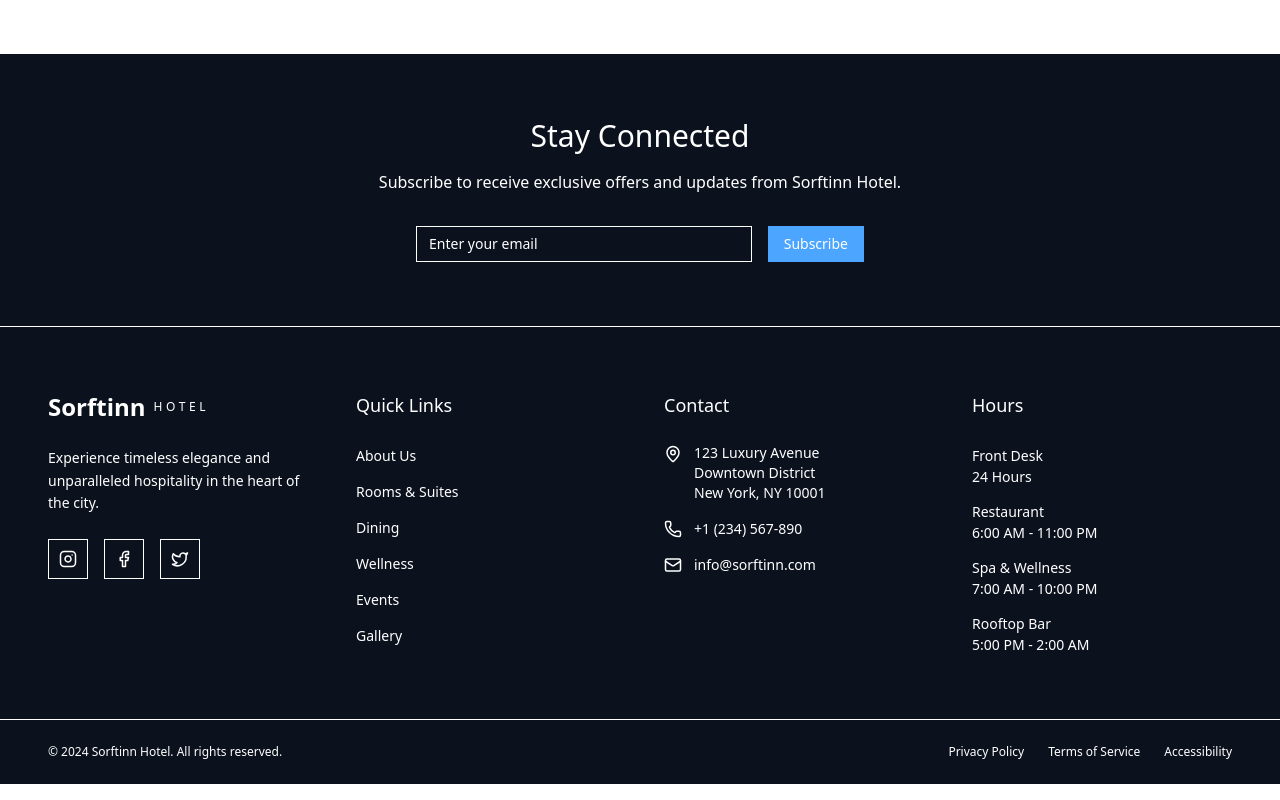
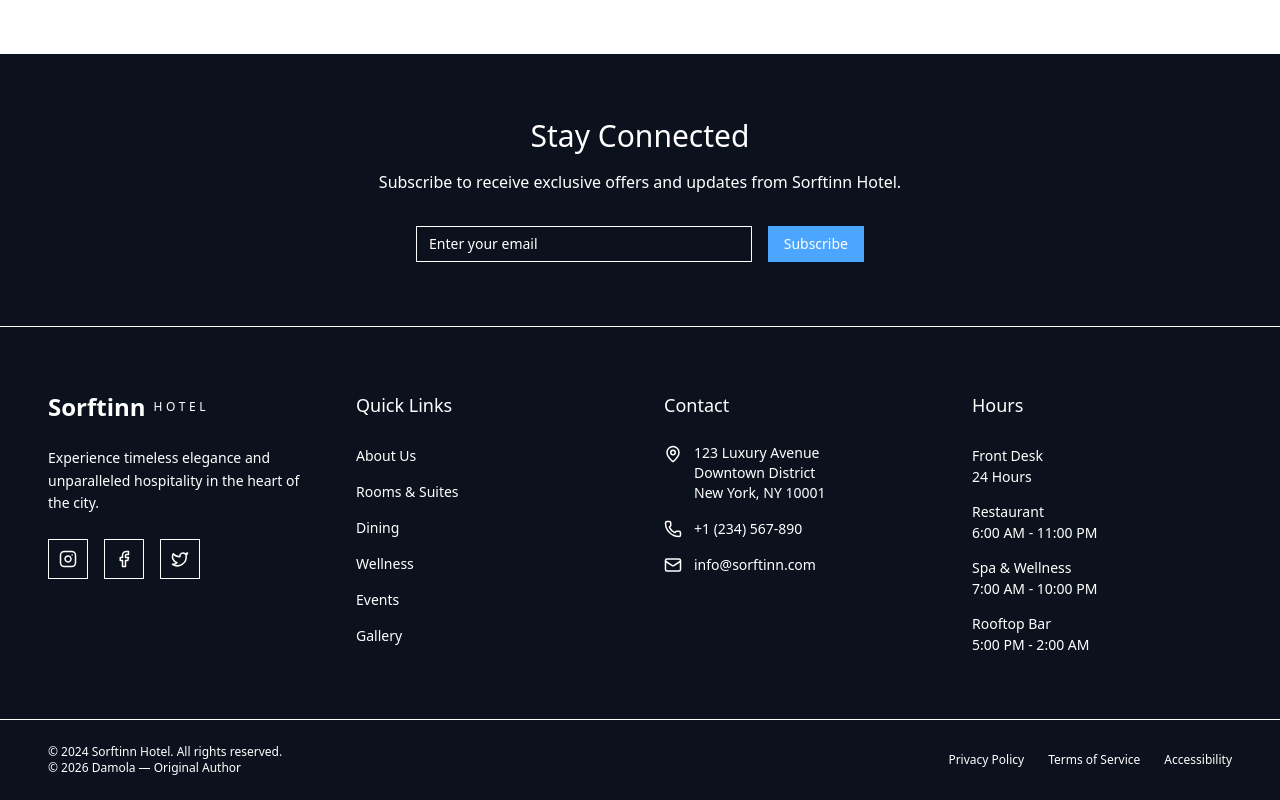
Before and after one commit to damlex36/sorftinn_apt, a Next.js app in the folder sorftinn/: page / in a window 1280 px wide. Shown: the part 6627-7427 px from the top of the page. Built offline with nearby package versions, Linux system fonts and the light colour scheme; no server answers.

Commit message:
footer authorise

```diff
--- a/sorftinn/app/footer.tsx
+++ b/sorftinn/app/footer.tsx
@@ -6,7 +6,7 @@ import { MapPin, Phone, Mail, Instagram, Facebook, Twitter } from "lucide-react"
 
 export function Footer() {
   return (
-    <footer id="contact"  className=" footer  border-t border-border">
+    <footer id="contact" className="footer border-t border-border">
       {/* Newsletter Section */}
       <div className="border-b border-border">
         <div className="container mx-auto px-6 lg:px-12 py-16">
@@ -23,7 +23,7 @@ export function Footer() {
                 placeholder="Enter your email"
                 className="bg-background border-border text-foreground placeholder:text-muted-foreground focus:ring-1 focus:ring-gold focus:border-gold transition-all"
               />
-              <Button  className="hover:scale-105 transition-transform duration-300">
+              <Button className="hover:scale-105 transition-transform duration-300">
                 Subscribe
               </Button>
             </div>
@@ -134,7 +134,8 @@ export function Footer() {
         <div className="container mx-auto px-6 lg:px-12 py-6">
           <div className="flex flex-col md:flex-row items-center justify-between gap-4">
             <p className="font-body text-xs text-muted-foreground">
-              © 2024 Sorftinn Hotel. All rights reserved.
+              © 2024 Sorftinn Hotel. All rights reserved. <br />
+              © 2026 Damola — Original Author
             </p>
             <div className="flex gap-6">
               {["Privacy Policy", "Terms of Service", "Accessibility"].map((link) => (
```
